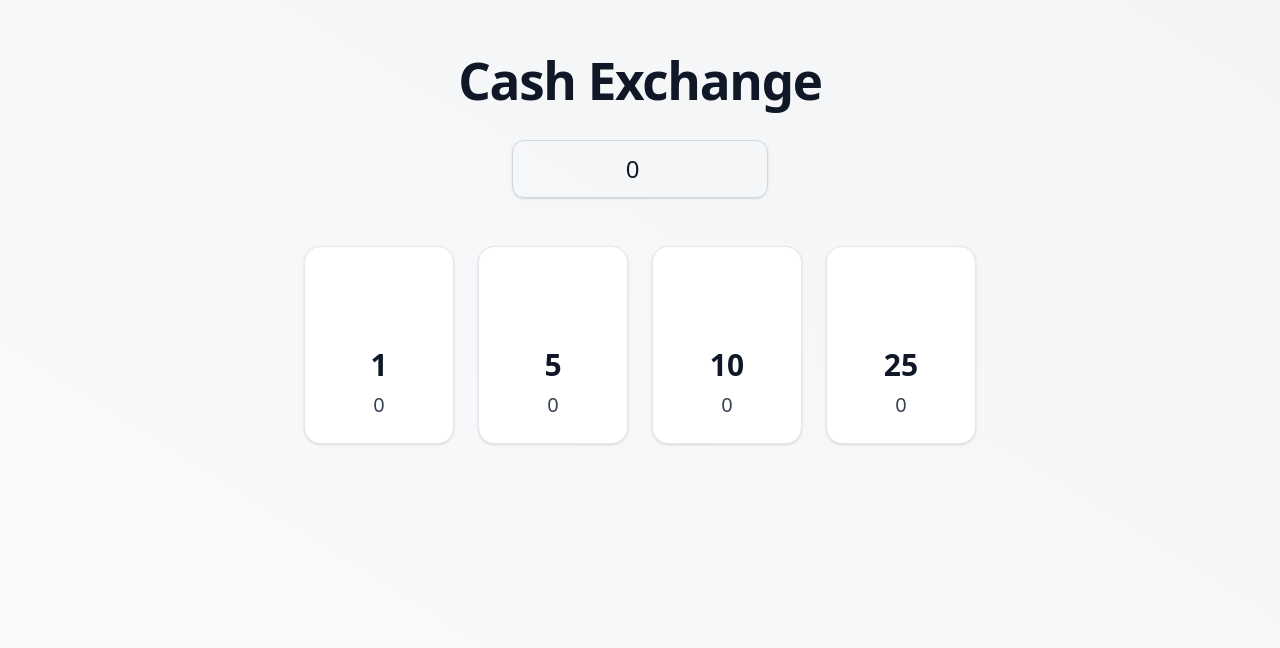
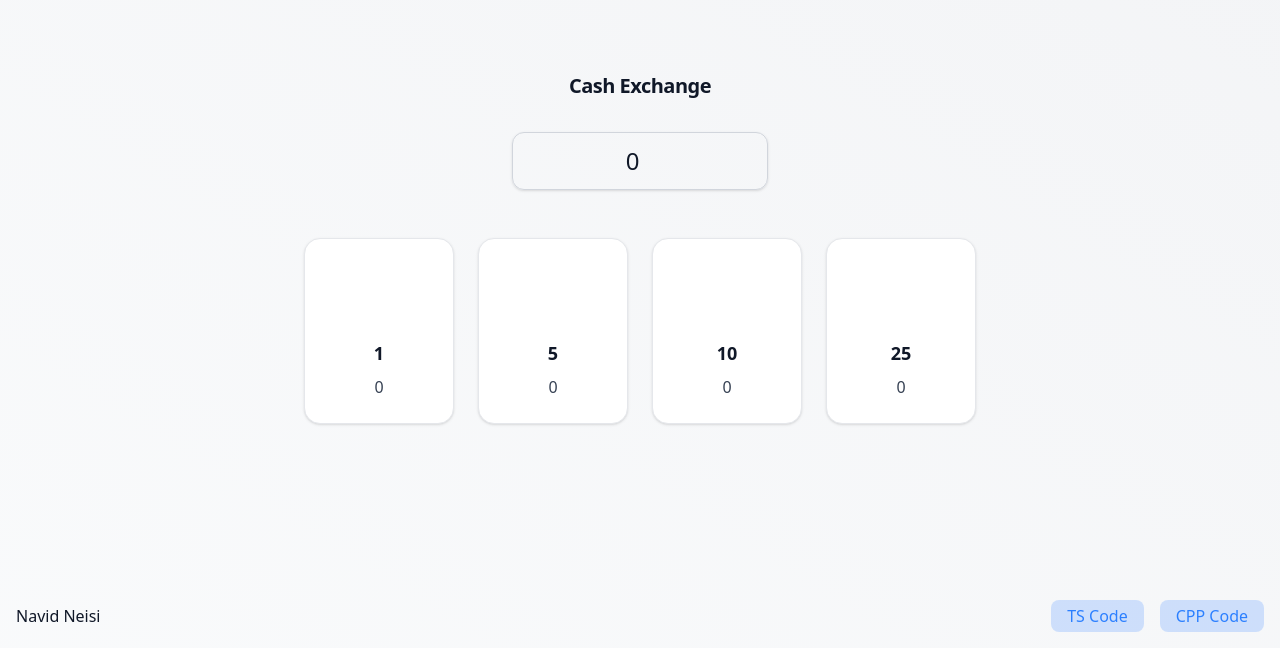
Before and after one commit to Nqvid84/BillsExchange, a React (Vite) app: page / in a window 1280 px wide. Shown: the part 152-800 px from the top of the page. Built offline with nearby package versions, Linux system fonts and the light colour scheme.

Commit message:
feat: enhance UI with author credits and improve text sizes

```diff
--- a/src/App.tsx
+++ b/src/App.tsx
@@ -17,7 +17,7 @@ const App: React.FC = () => {
 
   return (
     <div className="min-h-screen min-w-screen flex flex-col items-center justify-center bg-gradient-to-tr from-gray-50 to-gray-100 text-gray-900 px-6">
-      <h1 className="text-4xl md:text-5xl font-bold mb-8 tracking-tight">
+      <h1 className="text-lg md:text-xl font-bold mb-8 tracking-tight">
         Cash Exchange
       </h1>
 
@@ -34,6 +34,13 @@ const App: React.FC = () => {
           <Cards bill={bill as unknown as bills} count={count} />
         ))}
       </div>
+      <div className="fixed bottom-4 w-full flex justify-between items-center px-4">
+        <p>Navid Neisi</p>
+        <div className="flex flex-row gap-4 justify-center items-center">
+          <a className=" text-blue-500 bg-blue-500/20 rounded-lg px-4 py-1" href="https://github.com/Nqvid84/BillsExchange/blob/main/src/utils/exchange.ts">TS Code</a>
+          <a className=" text-blue-500 bg-blue-500/20 rounded-lg px-4 py-1" href="https://github.com/Nqvid84/BillsExchange/blob/main/src/utils/exchange.ts">CPP Code</a>
+        </div>
+      </div>
     </div>
   );
 };
--- a/src/component/cards.tsx
+++ b/src/component/cards.tsx
@@ -20,8 +20,8 @@ const CardsComponent = ({ count, bill }: CardsProps) => {
           <Bill key={index} index={index} bill={bill} />
         ))}
       </div>
-      <span className="text-3xl font-semibold mb-2">{bill}</span>
-      <span className="text-xl font-medium text-gray-700">{count}</span>
+      <span className="text-lg font-semibold mb-2">{bill}</span>
+      <span className="text-base font-medium text-gray-700">{count}</span>
 
     </div>
   )
--- a/src/index.css
+++ b/src/index.css
@@ -15,15 +15,6 @@
   -moz-osx-font-smoothing: grayscale;
 }
 
-a {
-  font-weight: 500;
-  color: #646cff;
-  text-decoration: inherit;
-}
-a:hover {
-  color: #535bf2;
-}
-
 body {
   margin: 0;
   display: flex;
@@ -33,11 +24,6 @@ body {
   place-items: center;
   width: 100%;
   min-height: 100vh;
-}
-
-h1 {
-  font-size: 3.2em;
-  line-height: 1.1;
 }
 
 button {
@@ -64,9 +50,6 @@ button:focus-visible {
     color: #213547;
     background-color: #ffffff;
   }
-  a:hover {
-    color: #747bff;
-  }
   button {
     background-color: #f9f9f9;
   }
```
Also changed, not shown: 1 other file (tests, documents, lock files or other folders).
